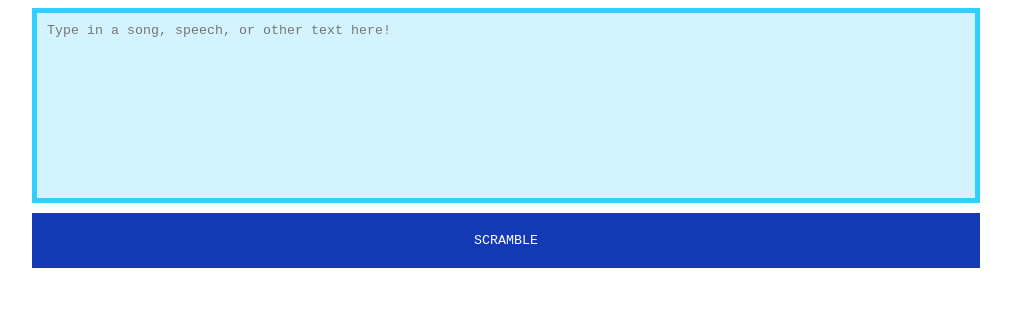
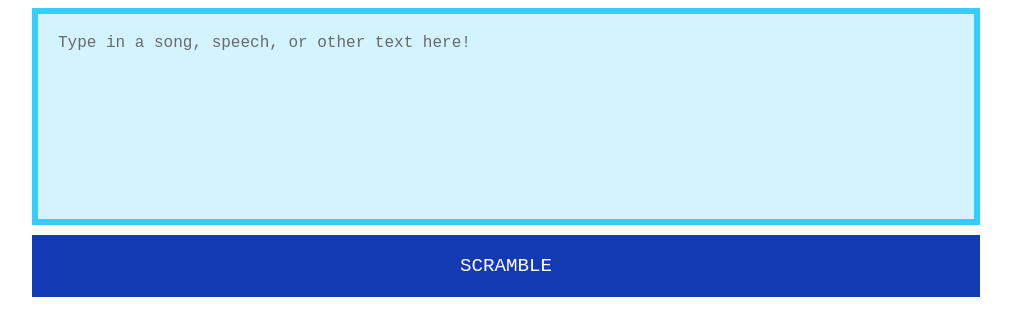
Before and after one commit to WriterArtistCoder/whirld, a React (Vite) app in the folder client/: page / in a window 1280 px wide. Shown: the top 336 px of the page, without its empty margins (134-1145 px from the left). Built offline with nearby package versions, Linux system fonts and the light colour scheme; no server answers; a web font is replaced by a local one.

Commit message:
'Scramble more' option, design tweaks, WebAIM contrast

```diff
--- a/client/src/components/BiPanel/BiPanel.css
+++ b/client/src/components/BiPanel/BiPanel.css
@@ -17,7 +17,7 @@ section {
   margin: auto;
 }
 
-section.displayBothPanels {
+section.funBegun {
   grid-template-columns: 50% auto;
 }
 
@@ -27,16 +27,16 @@ section.displayBothPanels {
   display: block;
   height: 165px;
   margin: 0;
-  padding: 10px;
+  padding: 20px;
   resize: none;
 
+  font-size: 1em;
   transition: all 200ms;
 
-  border: transparent solid 5px;
+  border: transparent solid 6px;
 }
 
 .biPanel:focus {
-  border-color: #fff;
   outline: none !important;
 }
 
@@ -45,8 +45,17 @@ section.displayBothPanels {
   grid-row: 1 / span 1;
 
   background: #d3f4ff;
+  color: #1f7f9c;
+  border-color: #31cfff;
+}
+
+.inputPanel::placeholder {
+  color: #696969;
+}
+
+.inputPanel:focus {
   color: #1339b4;
-  border-color: #31cfff;
+  border-color: #d3f4ff;
 }
 
 .outputPanel {
@@ -56,8 +65,13 @@ section.displayBothPanels {
   grid-row: 1 / span 1;
 
   background: #dcffd3;
-  color: #13b4b1;
-  border-color: #1b951d;
+  color: #0d8380;
+  border-color: #11a6a3;
+}
+
+.outputPanel:focus {
+  color: #0f5d48;
+  border-color: #dcffd3;
 }
 
 .isTranslating > .outputPanel {
@@ -66,7 +80,7 @@ section.displayBothPanels {
   border-color: #333;
 }
 
-.displayBothPanels > .outputPanel {
+.funBegun > .outputPanel {
   display: block;
 }
 
@@ -88,6 +102,7 @@ section.displayBothPanels {
 /* Buttons */
 
 button {
+  font-size: 1.2em;
   padding: 20px;
 
   transition: all;
@@ -136,10 +151,10 @@ button:disabled, .isTranslating button {
   background: #1fbd24;
 }
 
-.displayBothPanels > .outputButton {
+.funBegun > .outputButton {
   display: block;
 }
 
-.isTranslating.displayBothPanels > .outputButton {
+.isTranslating.funBegun > .outputButton {
   display: none;
 }
--- a/client/src/components/BiPanel/BiPanel.tsx
+++ b/client/src/components/BiPanel/BiPanel.tsx
@@ -12,12 +12,12 @@ interface BiPanelProps {
 
   copied: boolean;
   isTranslating: boolean;
-  bothPanels: boolean;
+  funBegun: boolean;
 }
 
-const BiPanel: React.FC<BiPanelProps> = ({ inputText,  outputText, logText, onChange, onScramble, isTranslating, bothPanels, onCopy, copied }) => {
+const BiPanel: React.FC<BiPanelProps> = ({ inputText,  outputText, logText, onChange, onScramble, isTranslating, funBegun, onCopy, copied }) => {
   return (
-    <section className={(isTranslating ? "isTranslating" : "") + (bothPanels ? " displayBothPanels" : "")}>
+    <section className={(isTranslating ? "isTranslating" : "") + (funBegun ? " funBegun" : "")}>
       <textarea
         className="inputPanel biPanel"
         readOnly={isTranslating}
@@ -31,7 +31,7 @@ const BiPanel: React.FC<BiPanelProps> = ({ inputText,  outputText, logText, onCh
         onClick={onScramble}
         disabled={isTranslating}
       >
-        {isTranslating ? 'Translating...' : 'Scramble'}
+        {isTranslating ? 'Translating...' : funBegun ? 'Scramble more!' : 'Scramble'}
       </button>
 
       <textarea
--- a/client/src/main.tsx
+++ b/client/src/main.tsx
@@ -15,12 +15,16 @@ ws.onopen = () => {
 }
 
 const App: React.FC = () => {
-  const [inputText, setInputText] = useState('')
-  const [outputText, setOutputText] = useState('')
-  const [logText, setLogText] = useState('')
-  const [isTranslating, setIsTranslating] = useState(false)
-  const [bothPanels, setBothPanels] = useState(false)
-  const [copied, setCopied] = useState(false)
+  // Properties shared with BiPanel
+  const [inputText, setInputText] = useState('') // Set input panel content
+  const [outputText, setOutputText] = useState('') // Set output panel content
+  const [logText, setLogText] = useState('') // Set log panel content
+  const [isTranslating, setIsTranslating] = useState(false) // Currently translatng?
+  const [funBegun, setFunBegun] = useState(false) // True once first translation begins
+  const [copied, setCopied] = useState(false) // Trigger output copied animation
+
+  // Others
+  const [useInput, setUseInput] = useState(true) // Use input panel for input?
 
   const inputBtn = document.querySelector('.inputButton') || document
   const setProgress = (p) => {
@@ -28,12 +32,27 @@ const App: React.FC = () => {
     inputBtn.textContent = p
   }
 
+  const handleInputChange = async (d) => {
+    // If the user clicks 'Scramble more', use the output as the input
+    // But if they edit the input first, just use the input as input
+    if (funBegun) {
+      setUseInput(true)
+      inputBtn.textContent = 'Scramble'
+    }
+    setInputText(d)
+  }
+
   const handleScramble = async () => {
     if (!inputText.trim() || isTranslating) return
-    setIsTranslating(true)
+
+    // If the user clicks 'Scramble more', use the output as the input
+    // But if they edit the input first, just use the input as input
+    if (!useInput) setInputText(outputText)
 
     let currentText = inputText
-    setBothPanels(true)
+    setIsTranslating(true)
+    setFunBegun(true)
+    setUseInput(false)
 
     try {
       try {
@@ -91,13 +110,13 @@ const App: React.FC = () => {
           outputText={outputText}
           logText={logText}
 
-          onChange={setInputText}
+          onChange={handleInputChange}
           onScramble={handleScramble}
           onCopy={handleCopy}
 
           copied={copied}
           isTranslating={isTranslating}
-          bothPanels={bothPanels}
+          funBegun={funBegun}
         />
       </div>
     </main>
```
